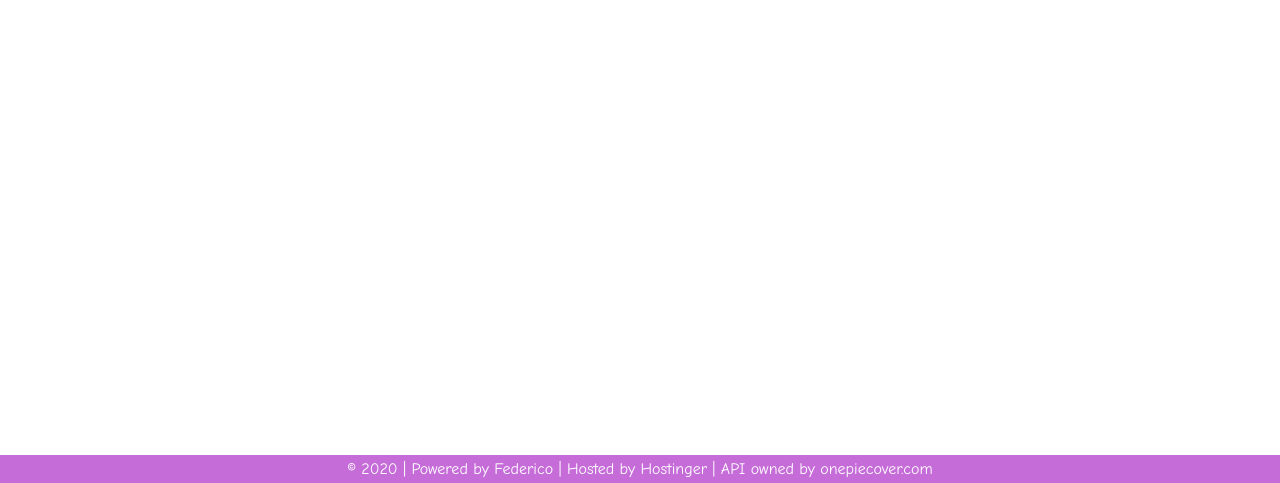
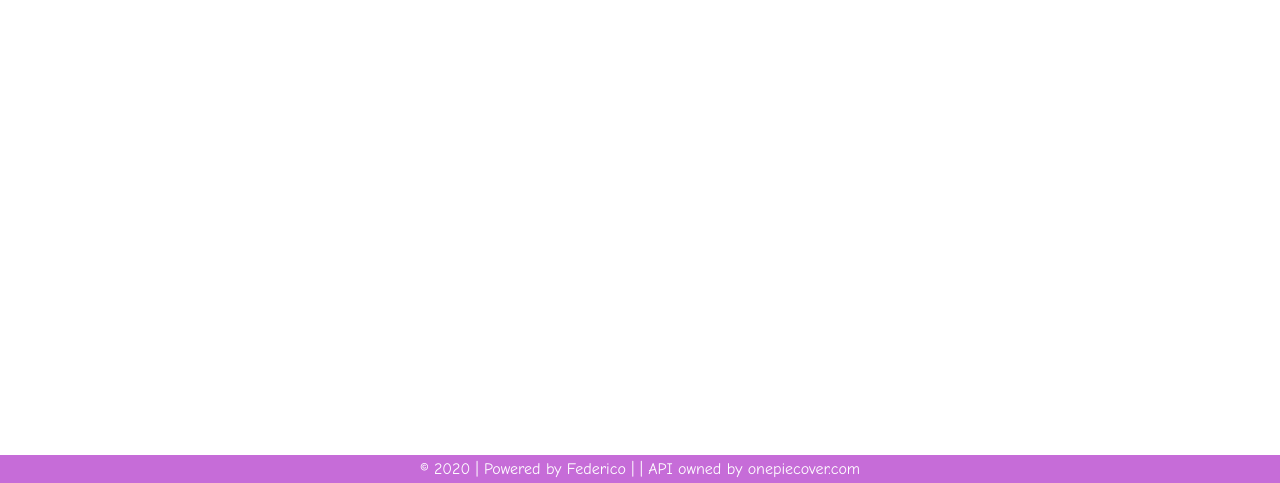
Before and after one commit to alfiofederico/One-Piece-Chapters-Overview, a website: page index.html in a window 1280 px wide. Shown: the part 317-800 px from the top of the page. Drawn offline with Linux system fonts and the light colour scheme; no server answers.

Commit message:
edited footer

```diff
--- a/index.html
+++ b/index.html
@@ -30,7 +30,7 @@
     <span id="copyright">
         <script>document.getElementById('copyright').appendChild(document.createTextNode(new Date().getFullYear()))</script>
     </span>
-    | Powered by <a href="https://alfiofedericodp.netlify.app/">Federico |</a>  Hosted by Hostinger | API owned by <a href="https://onepiececover.com/api">onepiecover.com</a>
+    | Powered by <a href="https://alfiofedericodp.netlify.app/">Federico |</a> | API owned by <a href="https://onepiececover.com/api">onepiecover.com</a>
 </div>
   <script src="app.js"></script>
 </body>
```
